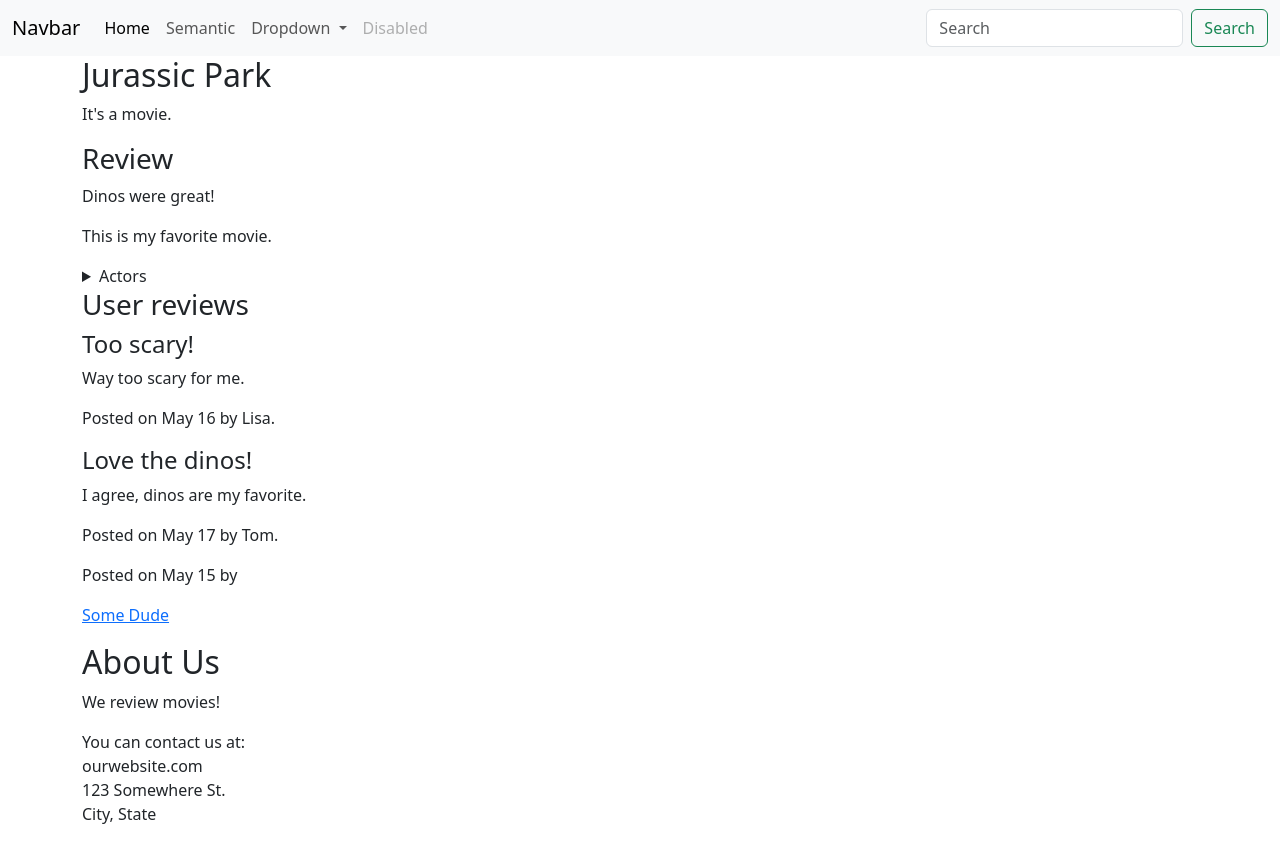
After one commit to duxnp/flask-todos, a Flask app: page /semantic in a window 1280 px wide. The commit adds this page. Run offline with Flask 2, Linux system fonts and the light colour scheme; some libraries are stand-ins or nearby versions.

Commit message:
feat: add bootstrap

```diff
--- a/app/__init__.py
+++ b/app/__init__.py
@@ -1,7 +1,7 @@
 from flask import Flask
-from flask_bootstrap import Bootstrap
+from flask_bootstrap import Bootstrap5
 
-bootstrap = Bootstrap()
+bootstrap = Bootstrap5()
 
 def create_app():
     app = Flask(__name__)
--- a/app/main/views.py
+++ b/app/main/views.py
@@ -9,7 +9,7 @@ def index():
     return render_template('index.html')
 
 @main.route("/hello/<name>")
-def hello_there(name):
+def hello(name):
     now = datetime.now()
     formatted_now = now.strftime("%A, %d %B, %Y at %X")
 
@@ -23,4 +23,9 @@ def hello_there(name):
         clean_name = "Friend"
 
     content = "Hello there, " + clean_name + "! It's " + formatted_now
-    return content
+
+    return render_template('hello.html', clean_name=clean_name, formatted_now=formatted_now)
+
+@main.route("/semantic")
+def semantic():
+    return render_template('semantic.html')
--- a/app/templates/base.html
+++ b/app/templates/base.html
@@ -1,4 +1,4 @@
-{% extends "bootstrap/base.html" %}
+{% extends "bootstrap-base.html" %}
 
 {% block title %}Todos{% endblock %}
 
@@ -7,19 +7,42 @@
 {% endblock %}
 
 {% block navbar %}
-<div class="navbar navbar-inverse" role="navigation">
-    <div class="container">
-        <div class="navbar-header">
-            <button type="button" class="navbar-toggle" data-toggle="collapse" data-target=".navbar-collapse">
-                <span class="sr-only">Toggle navigation</span>
-                <span class="icon-bar"></span>
-                <span class="icon-bar"></span>
-                <span class="icon-bar"></span>
-            </button>
-            <a class="navbar-brand" href="{{ url_for('main.index') }}">Flasky</a>
-        </div>
+<nav class="navbar navbar-expand-lg navbar-light bg-light">
+  <div class="container-fluid">
+    <a class="navbar-brand" href="#">Navbar</a>
+    <button class="navbar-toggler" type="button" data-bs-toggle="collapse" data-bs-target="#navbarSupportedContent" aria-controls="navbarSupportedContent" aria-expanded="false" aria-label="Toggle navigation">
+      <span class="navbar-toggler-icon"></span>
+    </button>
+    <div class="collapse navbar-collapse" id="navbarSupportedContent">
+      <ul class="navbar-nav me-auto mb-2 mb-lg-0">
+        <li class="nav-item">
+          <a class="nav-link active" href="{{ url_for('main.index') }}">Home</a>
+        </li>
+        <li class="nav-item">
+          <a class="nav-link" href="{{ url_for('main.semantic') }}">Semantic</a>
+        </li>
+        <li class="nav-item dropdown">
+          <a class="nav-link dropdown-toggle" href="#" id="navbarDropdown" role="button" data-bs-toggle="dropdown" aria-expanded="false">
+            Dropdown
+          </a>
+          <ul class="dropdown-menu" aria-labelledby="navbarDropdown">
+            <li><a class="dropdown-item" href="#">Action</a></li>
+            <li><a class="dropdown-item" href="#">Another action</a></li>
+            <li><hr class="dropdown-divider"></li>
+            <li><a class="dropdown-item" href="#">Something else here</a></li>
+          </ul>
+        </li>
+        <li class="nav-item">
+          <a class="nav-link disabled" href="#" tabindex="-1" aria-disabled="true">Disabled</a>
+        </li>
+      </ul>
+      <form class="d-flex">
+        <input class="form-control me-2" type="search" placeholder="Search" aria-label="Search">
+        <button class="btn btn-outline-success" type="submit">Search</button>
+      </form>
     </div>
-</div>
+  </div>
+</nav>
 {% endblock %}
 
 {% block content %}
--- /dev/null
+++ b/app/templates/bootstrap-base.html
@@ -0,0 +1,28 @@
+<!doctype html>
+<html lang="en">
+    <head>
+        {% block head %}
+        <!-- Required meta tags -->
+        <meta charset="utf-8">
+        <meta name="viewport" content="width=device-width, initial-scale=1, shrink-to-fit=no">
+
+        {% block styles %}
+            <!-- Bootstrap CSS -->
+            {{ bootstrap.load_css() }}
+        {% endblock %}
+
+        <title>Your page title</title>
+        {% endblock %}
+    </head>
+    <body>
+        {% block navbar %}{% endblock navbar %}
+
+        <!-- Your page content -->
+        {% block content %}{% endblock %}
+
+        {% block scripts %}
+            <!-- Optional JavaScript -->
+            {{ bootstrap.load_js() }}
+        {% endblock %}
+    </body>
+</html>
--- /dev/null
+++ b/app/templates/semantic.html
@@ -0,0 +1,84 @@
+{% extends "base.html" %}
+
+{% block title %}Todos{% endblock %}
+
+{% block page_content %}
+<main>
+    <article class="film_review">
+    {#
+        article doesn't necessarily mean magazine article.
+        it's the other definition: a particular item or object.
+     #}
+        <header>
+            <h2>Jurassic Park</h2>
+            <p>It's a movie.</p>
+        </header>
+
+        <section class="main_review">
+            <h3>Review</h3>
+            <p>Dinos were great!</p>
+            <aside>
+                <p>This is my favorite movie.</p>
+            </aside>
+            <details>
+                <summary>Actors</summary>
+                <p>Actor 1</p>
+                <p>Actor 2</p>
+            </details>
+        </section>
+
+        <section class="user_reviews">
+            <h3>User reviews</h3>
+
+            <article class="user_review">
+                <h4>Too scary!</h4>
+                <p>Way too scary for me.</p>
+                <footer>
+                    <p>
+                        Posted on
+                        <time datetime="2015-05-16 19:00">May 16</time>
+                        by Lisa.
+                    </p>
+                </footer>
+            </article>
+
+            <article class="user_review">
+                <h4>Love the dinos!</h4>
+                <p>I agree, dinos are my favorite.</p>
+                <footer>
+                    <p>
+                        Posted on
+                        <time datetime="2015-05-17 19:00">May 17</time>
+                        by Tom.
+                    </p>
+                </footer>
+            </article>
+        </section>
+
+        <footer>
+            <p>
+                Posted on <time datetime="2015-05-15 19:00">May 15</time>
+                by
+                <address>
+                    <a href="mailto:somedude@somedomain.com">Some Dude</a>
+                </address>
+            </p>
+        </footer>
+    </article>
+</main>
+
+<section>
+  <h2>About Us</h2>
+  <p>We review movies!</p>
+</section>
+
+<footer>
+  <address>
+  You can contact us at:<br>
+  ourwebsite.com<br>
+  123 Somewhere St.<br>
+  City, State
+  </address>
+</footer>
+
+{% endblock page_content %}
```
Also changed, not shown: app/templates/hello.html (added, +14 -0 lines).
